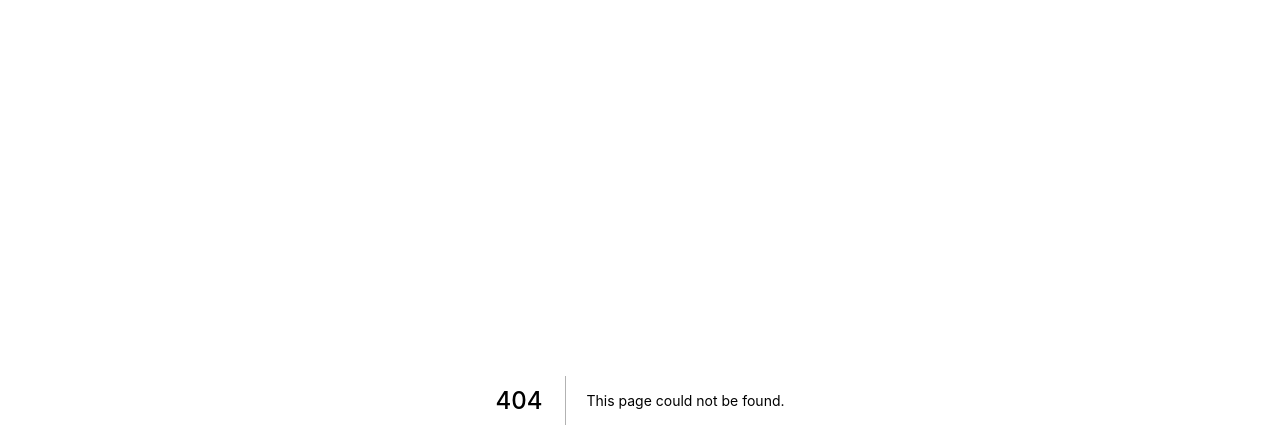
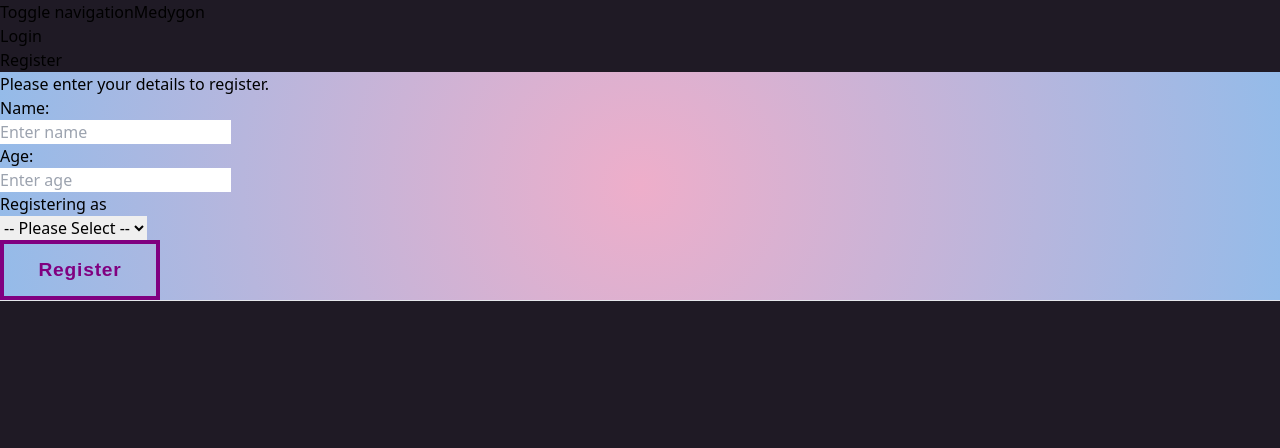
Before and after one commit to Sameep1234/medygon, a Next.js app in the folder frontend/: page /register in a window 1280 px wide. Before the commit this address had no page. Shown: the top 448 px of the page. Built offline with nearby package versions, Linux system fonts and the light colour scheme.

Commit message:
Final Commit for the day

```diff
--- a/frontend/package.json
+++ b/frontend/package.json
@@ -9,9 +9,11 @@
     "lint": "next lint"
   },
   "dependencies": {
+    "@web3-react/injected-connector": "^6.0.7",
     "next": "12.1.5",
     "react": "18.1.0",
-    "react-dom": "18.1.0"
+    "react-dom": "18.1.0",
+    "web3": "^1.7.3"
   },
   "devDependencies": {
     "autoprefixer": "^10.4.5",
--- a/frontend/pages/api/hello.js
+++ /dev/null
@@ -1,5 +0,0 @@
-// Next.js API route support: https://nextjs.org/docs/api-routes/introduction
-
-export default function handler(req, res) {
-  res.status(200).json({ name: 'John Doe' })
-}
--- /dev/null
+++ b/frontend/pages/register.js
@@ -0,0 +1,79 @@
+export default function Register() {
+  return (
+    <div>
+      <nav className="navbar navbar-inverse navbar-static-top" role="navigation">
+        <div className="container-fluid">
+          {/* Brand and toggle get grouped for better mobile display */}
+          <div className="navbar-header">
+            <button type="button" className="navbar-toggle" data-toggle="collapse" data-target="#bs-example-navbar-collapse-1">
+              <span className="sr-only">Toggle navigation</span>
+              <span className="icon-bar" />
+              <span className="icon-bar" />
+              <span className="icon-bar" />
+            </button>
+            <a className="navbar-brand" href="#">Medygon</a>
+          </div>
+          {/* Collect the nav links, forms, and other content for toggling */}
+          <div className="collapse navbar-collapse" id="bs-example-navbar-collapse-1">
+            <ul className="nav navbar-nav navbar-right">
+              <li>
+                <a href="./index.html">Login</a>
+              </li>
+              <li className="active">
+                <a href="./register.html">Register</a>
+              </li>
+            </ul>
+          </div>
+          {/* /.navbar-collapse */}
+        </div>
+        {/* /.container */}
+      </nav>
+      <div className="container">
+        <div className="panel gradient-background">
+          <div className="panel-heading">
+            <h3 className="text-center">Please enter your details to register.</h3>
+          </div>
+          <div className="panel-body">
+            <div className="row">
+              <div className="alert alert-warning col-sm-8 col-sm-offset-2" style={{ display: 'none' }}>
+                <strong>Warning!</strong> Invalid public key. Please enter a valid public key to register.
+              </div>
+              <div className="alert alert-info col-sm-8 col-sm-offset-2" style={{ display: 'none' }}>
+                <strong>Info!</strong> User already registered. Please check your details.
+              </div>
+            </div>
+            <form name="registerForm" className="form-horizontal" action="./doctor.html">
+              <div className="form-group">
+                <label className="control-label col-sm-2" htmlFor="name">Name:</label>
+                <div className="col-sm-8">
+                  <input type="text" className="form-control" id="name" placeholder="Enter name" name="Name" required autofocus />
+                </div>
+              </div>
+              <div className="form-group">
+                <label className="control-label col-sm-2" htmlFor="age">Age:</label>
+                <div className="col-sm-8">
+                  <input type="age" className="form-control" id="age" placeholder="Enter age" name="Age" required />
+                </div>
+              </div>
+              <div className="form-group">
+                <label htmlFor="designation" className="control-label col-sm-2">Registering as</label>
+                <div className="col-sm-8">
+                  <select className="form-control" id="designation" required>
+                    <option selected disabled>-- Please Select --</option>
+                    <option value={0}>Patient</option>
+                    <option value={1}>Doctor</option>
+                  </select>
+                </div>
+              </div>
+            </form>
+            <div className="text-center">
+              <button className="btn draw-border" onclick="addAgent()">Register</button>
+            </div>
+          </div>
+        </div>
+        <hr />
+      </div>
+    </div>
+
+  )
+}
--- a/frontend/styles/globals.css
+++ b/frontend/styles/globals.css
@@ -2,19 +2,71 @@
 @tailwind components;
 @tailwind utilities;
 
-html,
+
 body {
-  padding: 0;
-  margin: 0;
-  font-family: -apple-system, BlinkMacSystemFont, Segoe UI, Roboto, Oxygen,
-    Ubuntu, Cantarell, Fira Sans, Droid Sans, Helvetica Neue, sans-serif;
+  background: #1f1a25;
 }
 
-a {
-  color: inherit;
-  text-decoration: none;
+.gradient-background {
+  background: rgb(238, 174, 202);
+  background: radial-gradient(
+    circle,
+    rgba(238, 174, 202, 1) 0%,
+    rgba(148, 187, 233, 1) 100%
+  );
 }
 
-* {
+.draw-border {
+  box-shadow: inset 0 0 0 4px purple;
+  color: purple;
+  transition: color 0.25s 0.0833333333s;
+  position: relative;
+}
+.draw-border::before,
+.draw-border::after {
+  border: 0 solid transparent;
   box-sizing: border-box;
+  content: "";
+  pointer-events: none;
+  position: absolute;
+  width: 0;
+  height: 0;
+  bottom: 0;
+  right: 0;
 }
+.draw-border::before {
+  border-bottom-width: 4px;
+  border-left-width: 4px;
+}
+.draw-border::after {
+  border-top-width: 4px;
+  border-right-width: 4px;
+}
+.draw-border:hover {
+  color: orangered;
+}
+.draw-border:hover::before,
+.draw-border:hover::after {
+  border-color: orangered;
+  transition: border-color 0s, width 0.25s, height 0.25s;
+  width: 100%;
+  height: 100%;
+}
+.draw-border:hover::before {
+  transition-delay: 0s, 0s, 0.25s;
+}
+.draw-border:hover::after {
+  transition-delay: 0s, 0.25s, 0s;
+}
+.btn {
+  background: none;
+  border: none;
+  cursor: pointer;
+  line-height: 1.5;
+  font: 700 1.2rem "Roboto Slab", sans-serif;
+  padding: 1em 2em;
+  letter-spacing: 0.05rem;
+}
+.btn:focus {
+  outline: 2px dotted purple;
+}
```
Also changed, not shown: frontend/pages/index.js (+72 -3 lines), 1 other file (tests, documents, lock files or other folders).
